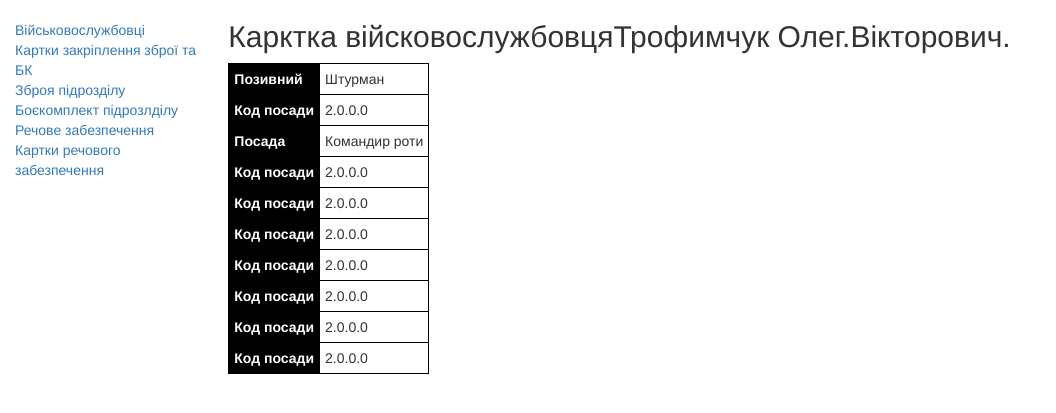
After one commit to PopovMarko/squad2, a Django app: page /index/soldier_card/7 in a window 1280 px wide. The commit adds this page. Shown: the top 413 px of the page, without its empty margins (0-1056 px from the left). Run offline with Django 4.2, Linux system fonts and the light colour scheme; data comes from the database, SQL or seed files in the repository; some libraries are stand-ins or nearby versions.

Commit message:
add more fields in Soldiers model and new templates

```diff
--- a/evening/admin.py
+++ b/evening/admin.py
@@ -3,11 +3,11 @@ from . models import *
 
 
 class WeaponsAdmin(admin.ModelAdmin):
-    list_display = ('weapon_type', 'weapon_name',
+    list_display = ('weapon_name',
                     'weapon_number', 'weapon_registration')
     list_display_links = ('weapon_number',)
     search_fields = ('weapon_number',),
-    list_filter = ('weapon_type',)
+    # list_filter = ('weapon_type',)
 
 
 class WeaponCardAdmin(admin.ModelAdmin):
--- a/evening/models.py
+++ b/evening/models.py
@@ -27,6 +27,14 @@ class Soldiers(models.Model):
     blood_type = models.CharField(
         max_length=10, null=True, verbose_name='Группа крові')
     addres = models.CharField(max_length=255, null=True, verbose_name='Адреса')
+    complect_center = models.CharField(
+        max_length=255, null=True, verbose_name='Центр комплектаціі')
+    mob_date = models.DateField(null=True, verbose_name='Дата мобілізаціі')
+    children = models.IntegerField(default=0, verbose_name='Діти')
+    hight_s = models.IntegerField(default=0, verbose_name='Зріст')
+    size = models.IntegerField(default=0, verbose_name='Розмір')
+    boots_s = models.IntegerField(default=0, verbose_name='Взуття')
+    head_s = models.IntegerField(default=0, verbose_name='Головний убор')
 
     def __str__(self):
         return f'{self.surname} {self.name}.{self.fathers_name}.'
@@ -40,19 +48,6 @@ class Soldiers(models.Model):
         ordering = ['slug']
 
 
-# class Staffing(models.Model):
-#     """
-#     Штатний розклад
-#     """
-#     slug = models.SlugField(max_length=50, unique=True, null=True,
-#                             verbose_name='Код посади')
-#     position_name = models.CharField(
-#         max_length=50, null=True, verbose_name='Посада')
-#     mil_prof = models.CharField(max_length=50, null=True, verbose_name='ВОС')
-#     position_rank = models.CharField(
-#         max_length=50, null=True, verbose_name='Звання посади')
-
-
 class Weapons(models.Model):
     """
     Список зброї яка знаходиться в підрозділі
@@ -61,16 +56,8 @@ class Weapons(models.Model):
         max_length=50, verbose_name='Наіменування зброї')
     weapon_number = models.CharField(
         max_length=50, unique=True, verbose_name='Номер зброї')
-    TYPES = (
-        ('p', 'Пістолет'),
-        ('s', 'Стрілкова зброя'),
-        ('m', 'Кулемет ручний'),
-        ('mb', 'Кулемет великокаліберний'),
-        ('mr', 'Міномет'),
-        ('g', 'Гранатомет'),
-    )
-    weapon_type = models.CharField(
-        max_length=50, choices=TYPES, verbose_name='Тип зброї')
+    weapon_type = models.ForeignKey(
+        'WeaponsTypes', on_delete=models.PROTECT, verbose_name='Тип зброї', default=1)
     weapon_registration = models.BooleanField(default=True)
     year_manufacture = models.DateField(
         null=True, verbose_name='Рік виготовлення')
@@ -79,9 +66,16 @@ class Weapons(models.Model):
         return self.weapon_name
 
     class Meta:
+        """
+        class Meta
+        """
         verbose_name = 'Зброя підрозділу'
         verbose_name_plural = 'Зброя підрозділу'
-        ordering = ['weapon_type', 'weapon_name']
+        ordering = ['id']
+
+
+class WeaponsTypes(models.Model):
+    w_type = models.CharField(max_length=50)
 
 
 class WeaponCard(models.Model):
--- a/evening/templates/evening/base_generic.html
+++ b/evening/templates/evening/base_generic.html
@@ -28,8 +28,11 @@
       {% block sidebar %}
       <ul class="sidebar-nav">
           <li><a href="{% url 'index' %}">Військовослужбовці</a></li>
+          <li><a href="{}">Картки закріплення зброї та БК</a></li>
           <li><a href="{% url 'weapons' %}">Зброя підрозділу</a></li>
+          <li><a href="{}">Боєкомплект підрозлділу</a></li>
           <li><a href="">Речове забезпечення</a></li>
+          <li><a href="{}">Картки речового забезпечення</a></li>
       </ul>
      {% endblock %}
       </div>
--- /dev/null
+++ b/evening/templates/evening/soldier_detaile.html
@@ -0,0 +1,63 @@
+{% extends "evening/base_generic.html" %}
+{% block content %}
+<h2>Карктка війсковослужбовця{{ soldiers_card }}</h2>
+  <style type="text/css">
+    TABLE {
+      <!-- width: 300px; /* Ширина таблицы */ -->
+      border: 2px solid black; /* Рамка вокруг таблицы */
+      }
+    TD, TH {
+      padding: 5px; /* Поля вокруг содержимого ячеек */
+      border: 1px solid black; /* Рамка вокруг таблицы */
+      }
+    TH {
+      text-align: left; /* Выравнивание по левому краю */
+      background: black; /* Цвет фона */
+      color: white; /* Цвет текста */
+      }
+  </style>
+<table>
+  <tbody>
+    <tr>
+      <th>Позивний
+      <td>{{soldiers_card.callsign}}
+    </tr>
+    <tr>
+      <th>Код посади
+      <td>{{soldiers_card.slug}}
+    </tr>
+    <tr>
+      <th>Посада
+      <td>{{soldiers_card.position_name}}
+    </tr>
+    <tr>
+      <th>Код посади
+      <td>{{soldiers_card.slug}}
+    </tr>
+    <tr>
+      <th>Код посади
+      <td>{{soldiers_card.slug}}
+    </tr>
+    <tr>
+      <th>Код посади
+      <td>{{soldiers_card.slug}}
+    </tr>
+    <tr>
+      <th>Код посади
+      <td>{{soldiers_card.slug}}
+    </tr>
+    <tr>
+      <th>Код посади
+      <td>{{soldiers_card.slug}}
+    </tr>
+    <tr>
+      <th>Код посади
+      <td>{{soldiers_card.slug}}
+    </tr>
+    <tr>
+      <th>Код посади
+      <td>{{soldiers_card.slug}}
+    </tr>
+  </tbody>
+</table>
+{% endblock %}
--- a/evening/templates/evening/weapons_list.html
+++ b/evening/templates/evening/weapons_list.html
@@ -24,7 +24,7 @@
   </tr>
   {% for w in weapons_list %}
   <tr>
-    <td><a href="{}">{{w.weapon_type}}</a></td>
+    <td><a href="{}">{{w.weapon_type.w_type}}</a></td>
     <td>{{w.weapon_name}}</td>
     <td>{{w.weapon_number}}</td>
     <td>{{w.year_manufacture}}</td>
--- a/evening/urls.py
+++ b/evening/urls.py
@@ -16,10 +16,10 @@ Including another URLconf
 """
 from django.contrib import admin
 from django.urls import path
-from evening.views import SoldiersList, WeaponsList
+from evening.views import SoldiersList, WeaponsList, SoldierCard
 
 urlpatterns = [
     path('', SoldiersList.as_view(), name='index'),
-    # path('detaile', SoldiersDetaileList.as_view(), name='detaile_view_list'),
     path('weapons/', WeaponsList.as_view(), name='weapons'),
+    path('soldier_card/<int:pk>', SoldierCard.as_view(), name='soldier_card'),
 ]
--- a/evening/views.py
+++ b/evening/views.py
@@ -9,9 +9,10 @@ class SoldiersList(ListView):
     template_name = 'evening/index.html'
 
 
-class SoldiersDetaileList(DetailView):
+class SoldierCard(DetailView):
     model = Soldiers
-    template_name = 'evening/soldiersdetaile.html'
+    template_name = 'evening/soldier_detaile.html'
+    context_object_name = 'soldiers_card'
 
 
 class WeaponsList(ListView):
```
Also changed, not shown: evening/templates/evening/index.html (+26 -4 lines), evening/templates/evening/soldiersdetaile.html (deleted, +0 -21 lines), db.sqlite3.
